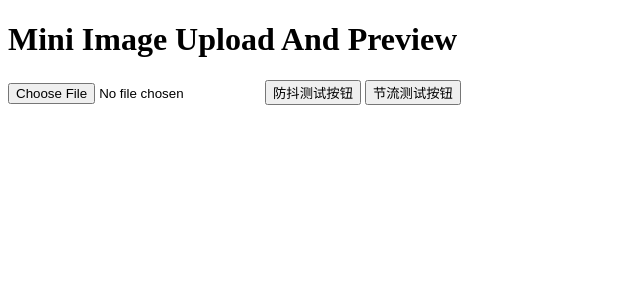
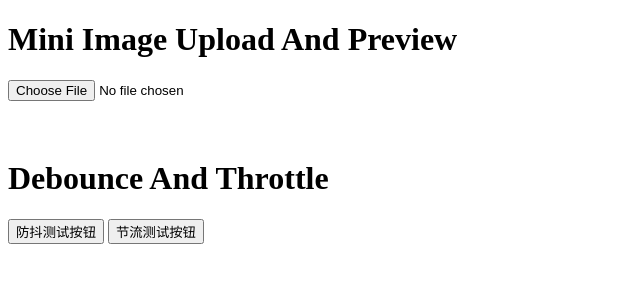
Before and after one commit to azx1573/toolbox, a website built with webpack: page index.html in a window 1280 px wide. Shown: the whole page, without its empty margins (0-640 px from the left). Built offline with nearby package versions, Linux system fonts and the light colour scheme.

Commit message:
refactor: optimize layout

```diff
--- a/index.html
+++ b/index.html
@@ -12,17 +12,21 @@
   </head>
   <body>
     <!-- 文件上传与预览 -->
-    <h1>Mini Image Upload And Preview</h1>
-    <input type="file" id="iptContainer" />
+     <div>
+      <h1>Mini Image Upload And Preview</h1>
+      <input type="file" id="iptContainer" />
+
+      <div id="img-container"></div>
+        <img src="" id="imgContainer" />
+      </div>
+     </div>
 
     <!-- 防抖节流测试 -->
-    <button id="debounceBtn">防抖测试按钮</button>
-    <button id="throttleBtn">节流测试按钮</button>
-
-    <div id="img-container">
-      <img src="" id="imgContainer" />
-    </div>
-
+     <div>
+      <h1>Debounce And Throttle</h1>
+      <button id="debounceBtn">防抖测试按钮</button>
+      <button id="throttleBtn">节流测试按钮</button>
+     </div>
     <script>
       /* get the input element */
       const ipt = document.getElementById("iptContainer");
```
